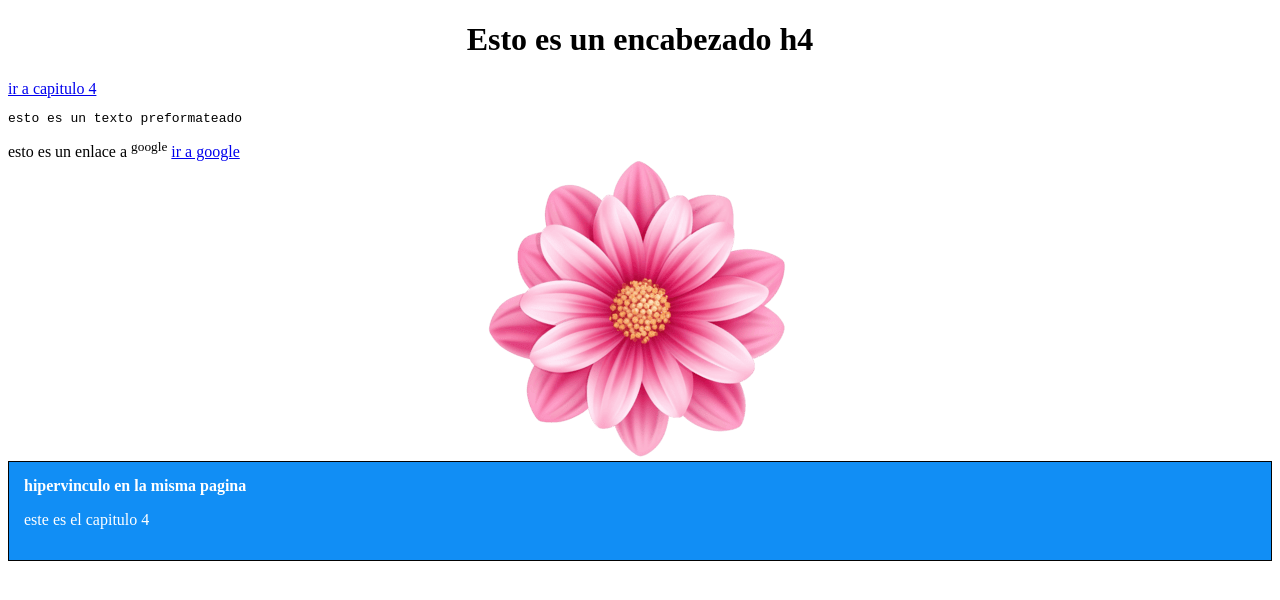
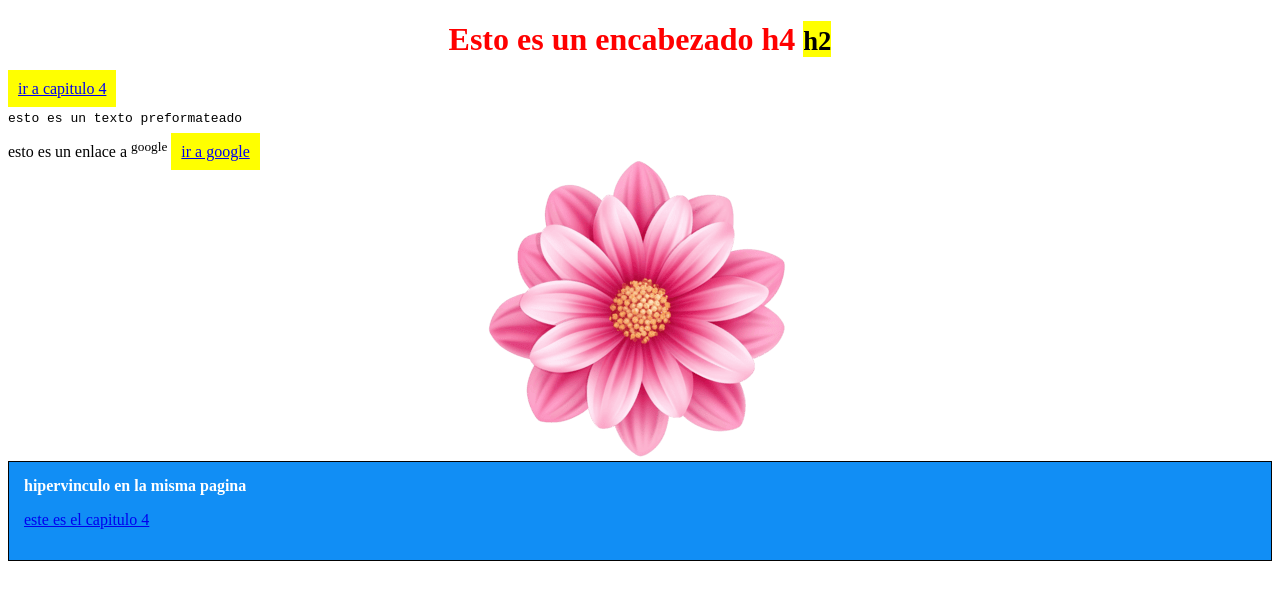
Before and after one commit to angelperezzzrubi014/Web_de_ejemplo, a plain HTML site: page EJERCICIO 2.html in a window 1280 px wide. Drawn offline with Linux system fonts and the light colour scheme.

Commit message:
Enhance HTML structure and styling by adding classes for links and creating a new CSS file for table styling

```diff
--- a/CSS/CSS EJERCICIO2.CSS
+++ b/CSS/CSS EJERCICIO2.CSS
@@ -14,3 +14,17 @@
     background-position: center;
     background-size: c;
 }
+
+.cap{
+    border:30px;
+    padding: 10px;
+    background-color:yellow;
+
+}
+
+.gog{
+    border:30px;
+    padding: 10px;
+    background-color:yellow;
+
+}
--- /dev/null
+++ b/CSS/EJERCICIO_3.css
@@ -0,0 +1,5 @@
+.tb{
+   border-collapse: collapse;
+   border: 1px solid black;
+
+}
--- a/EJERCICIO 2.html
+++ b/EJERCICIO 2.html
@@ -11,15 +11,15 @@
 </head>
 
 <header>
-    <h1 align="center">Esto es un encabezado h4</h1>
+    <h1 align="center" style="color: red;">Esto es un encabezado h4 <mark><small>h2</small></mark></h1>
 </header>
 
 <body>
-    <a href="https://www.google.com">ir a capitulo 4</a>
+    <a href="https://www.google.com" class="cap">ir a capitulo 4</a>
 
     <pre>esto es un texto preformateado</pre>
 
-    <span>esto es un enlace a <sup>google</sup></span>  <a href="https://www.google.com">ir a google</a>
+    <span>esto es un enlace a <sup>google</sup></span>  <a href="https://www.google.com" class="gog">ir a google</a>
 
     <div class="fondo">
         <!--imagen flor-->
@@ -31,7 +31,7 @@
 <div id="capitulo 4" class="box">
 
     <strong>hipervinculo en la misma pagina</strong>
-    <p>este es el capitulo 4</p>
+    <p><a href="#capitulo 4">este es el capitulo 4</a></p>
 
 </div>
 
```
